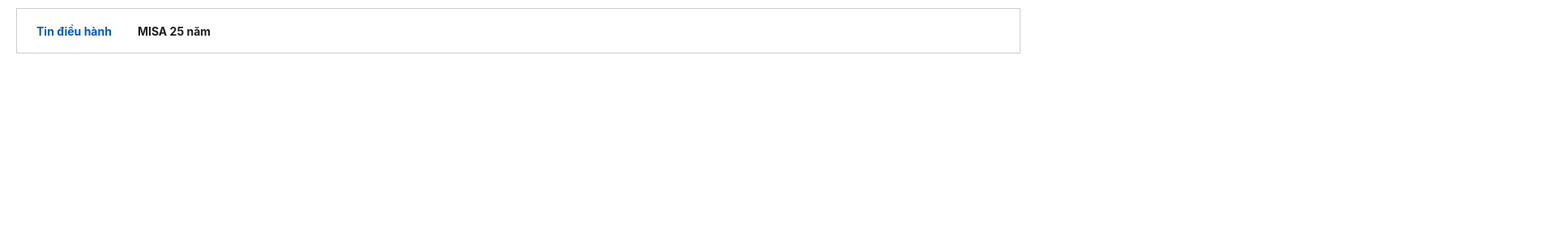
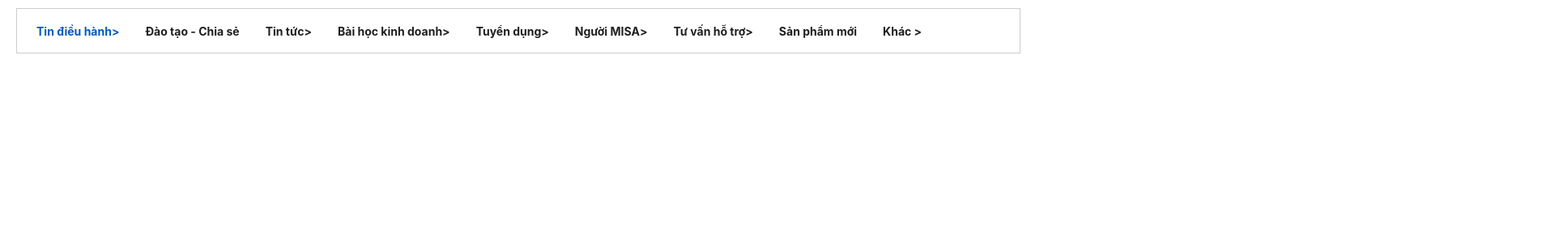
Before and after one commit to dungnt2khust/multi-level-menu, an Angular app: page / in a window 1280 px wide. Shown: the top 300 px of the page at 81% size, 1920 px wide, since content can reach past the window. Built offline with nearby package versions, Linux system fonts and the light colour scheme; what devextreme-angular would draw is missing.

Commit message:
2 files modified

```diff
--- a/src/app/app.component.html
+++ b/src/app/app.component.html
@@ -3,7 +3,7 @@
     class="w-100"
     [dataSource]="dataSource"
     [maxHeight]="300"
-    [buildTree]="true"
+    [buildTree]="buildTree"
     (optionChange)="optionChange($event)"
   ></app-multi-level-menu>
 </div>
--- a/src/app/app.component.ts
+++ b/src/app/app.component.ts
@@ -7,200 +7,201 @@ import { Component, VERSION } from '@angular/core';
 })
 export class AppComponent {
   name = 'Angular ' + VERSION.major;
+  buildTree = false;
+  // dataSource = [
+  //   {
+  //     Id: 1,
+  //     Name: 'Tin điều hành',
+  //   },
+  //   {
+  //     Id: 2,
+  //     Name: 'MISA 25 năm',
+  //     ParentId: 1,
+  //   },
+  // ];
+
   dataSource = [
     {
       Id: 1,
       Name: 'Tin điều hành',
+      Children: [
+        {
+          Id: 11,
+          Name: 'Phòng chống covid',
+          Children: [
+            {
+              Id: 11,
+              Name: 'Tiêm vaccin',
+              Children: [
+                {
+                  Id: 11,
+                  Name: 'Tiêm mũi 2',
+                },
+                {
+                  Id: 11,
+                  Name: 'Cập nhận trạng thái',
+                },
+              ],
+            },
+            {
+              Id: 11,
+              Name: 'Đeo khẩu trang',
+            },
+          ],
+        },
+        {
+          Id: 11,
+          Name: 'Giữ vệ sinh',
+        },
+        {
+          Id: 11,
+          Name: 'Tuân thủ nội quy',
+        },
+      ],
     },
     {
       Id: 2,
+      Name: 'Đào tạo - Chia sẻ',
+    },
+    {
+      Id: 3,
+      Name: 'Tin tức',
+      Children: [
+        {
+          Id: 11,
+          Name: 'Phòng chống covid',
+          Children: [
+            {
+              Id: 11,
+              Name: 'Tiêm vaccin',
+              Children: [
+                {
+                  Id: 11,
+                  Name: 'Tiêm mũi 2',
+                },
+                {
+                  Id: 11,
+                  Name: 'Cập nhận trạng thái',
+                },
+              ],
+            },
+            {
+              Id: 11,
+              Name: 'Đeo khẩu trang',
+            },
+          ],
+        },
+        {
+          Id: 11,
+          Name: 'Giữ vệ sinh',
+        },
+        {
+          Id: 11,
+          Name: 'Tuân thủ nội quy',
+        },
+      ],
+    },
+    {
+      Id: 4,
+      Name: 'Bài học kinh doanh',
+      Children: [
+        {
+          Id: 11,
+          Name: 'Tin điều hành 1',
+        },
+      ],
+    },
+    {
+      Id: 5,
+      Name: 'Tuyển dụng',
+      Children: [
+        {
+          Id: 11,
+          Name: 'Tin điều hành 1',
+        },
+      ],
+    },
+    {
+      Id: 6,
+      Name: 'Người MISA',
+      Children: [
+        {
+          Id: 11,
+          Name: 'Tin điều hành 1',
+        },
+      ],
+    },
+    {
+      Id: 7,
+      Name: 'Tư vấn hỗ trợ',
+      Children: [
+        {
+          Id: 11,
+          Name: 'Tin điều hành 1',
+        },
+      ],
+    },
+    {
+      Id: 8,
+      Name: 'Sản phẩm mới',
+    },
+    {
+      Id: 9,
+      Name: 'Design Thinking',
+    },
+    {
+      Id: 10,
+      Name: 'Hợp tác đào tạo',
+    },
+    {
+      Id: 11,
       Name: 'MISA 25 năm',
-      ParentId: 1,
+      Children: [
+        {
+          Id: 11,
+          Name: 'Tiêm vaccin',
+          Children: [
+            {
+              Id: 11,
+              Name: 'Tiêm mũi 2',
+            },
+            {
+              Id: 11,
+              Name: 'Cập nhận trạng thái',
+            },
+          ],
+        },
+        {
+          Id: 11,
+          Name: 'Đeo khẩu trang',
+        },
+      ],
+    },
+    {
+      Id: 12,
+      Name: 'Góc an ninh',
+    },
+    {
+      Id: 8,
+      Name: 'Sản phẩm mới',
+    },
+    {
+      Id: 9,
+      Name: 'Design Thinking',
+    },
+    {
+      Id: 10,
+      Name: 'Hợp tác đào tạo',
+    },
+    {
+      Id: 11,
+      Name: 'MISA 25 năm',
+    },
+    {
+      Id: 12,
+      Name: 'Góc an ninh',
     },
   ];
-
-  // dataSource = [
-  //   {
-  //     Id: 1,
-  //     Name: 'Tin điều hành',
-  //     Children: [
-  //       {
-  //         Id: 11,
-  //         Name: 'Phòng chống covid',
-  //         Children: [
-  //           {
-  //             Id: 11,
-  //             Name: 'Tiêm vaccin',
-  //             Children: [
-  //               {
-  //                 Id: 11,
-  //                 Name: 'Tiêm mũi 2',
-  //               },
-  //               {
-  //                 Id: 11,
-  //                 Name: 'Cập nhận trạng thái',
-  //               },
-  //             ],
-  //           },
-  //           {
-  //             Id: 11,
-  //             Name: 'Đeo khẩu trang',
-  //           },
-  //         ],
-  //       },
-  //       {
-  //         Id: 11,
-  //         Name: 'Giữ vệ sinh',
-  //       },
-  //       {
-  //         Id: 11,
-  //         Name: 'Tuân thủ nội quy',
-  //       },
-  //     ],
-  //   },
-  //   {
-  //     Id: 2,
-  //     Name: 'Đào tạo - Chia sẻ',
-  //   },
-  //   {
-  //     Id: 3,
-  //     Name: 'Tin tức',
-  //     Children: [
-  //       {
-  //         Id: 11,
-  //         Name: 'Phòng chống covid',
-  //         Children: [
-  //           {
-  //             Id: 11,
-  //             Name: 'Tiêm vaccin',
-  //             Children: [
-  //               {
-  //                 Id: 11,
-  //                 Name: 'Tiêm mũi 2',
-  //               },
-  //               {
-  //                 Id: 11,
-  //                 Name: 'Cập nhận trạng thái',
-  //               },
-  //             ],
-  //           },
-  //           {
-  //             Id: 11,
-  //             Name: 'Đeo khẩu trang',
-  //           },
-  //         ],
-  //       },
-  //       {
-  //         Id: 11,
-  //         Name: 'Giữ vệ sinh',
-  //       },
-  //       {
-  //         Id: 11,
-  //         Name: 'Tuân thủ nội quy',
-  //       },
-  //     ],
-  //   },
-  //   {
-  //     Id: 4,
-  //     Name: 'Bài học kinh doanh',
-  //     Children: [
-  //       {
-  //         Id: 11,
-  //         Name: 'Tin điều hành 1',
-  //       },
-  //     ],
-  //   },
-  //   {
-  //     Id: 5,
-  //     Name: 'Tuyển dụng',
-  //     Children: [
-  //       {
-  //         Id: 11,
-  //         Name: 'Tin điều hành 1',
-  //       },
-  //     ],
-  //   },
-  //   {
-  //     Id: 6,
-  //     Name: 'Người MISA',
-  //     Children: [
-  //       {
-  //         Id: 11,
-  //         Name: 'Tin điều hành 1',
-  //       },
-  //     ],
-  //   },
-  //   {
-  //     Id: 7,
-  //     Name: 'Tư vấn hỗ trợ',
-  //     Children: [
-  //       {
-  //         Id: 11,
-  //         Name: 'Tin điều hành 1',
-  //       },
-  //     ],
-  //   },
-  //   {
-  //     Id: 8,
-  //     Name: 'Sản phẩm mới',
-  //   },
-  //   {
-  //     Id: 9,
-  //     Name: 'Design Thinking',
-  //   },
-  //   {
-  //     Id: 10,
-  //     Name: 'Hợp tác đào tạo',
-  //   },
-  //   {
-  //     Id: 11,
-  //     Name: 'MISA 25 năm',
-  //     Children: [
-  //       {
-  //         Id: 11,
-  //         Name: 'Tiêm vaccin',
-  //         Children: [
-  //           {
-  //             Id: 11,
-  //             Name: 'Tiêm mũi 2',
-  //           },
-  //           {
-  //             Id: 11,
-  //             Name: 'Cập nhận trạng thái',
-  //           },
-  //         ],
-  //       },
-  //       {
-  //         Id: 11,
-  //         Name: 'Đeo khẩu trang',
-  //       },
-  //     ],
-  //   },
-  //   {
-  //     Id: 12,
-  //     Name: 'Góc an ninh',
-  //   },
-  //   {
-  //     Id: 8,
-  //     Name: 'Sản phẩm mới',
-  //   },
-  //   {
-  //     Id: 9,
-  //     Name: 'Design Thinking',
-  //   },
-  //   {
-  //     Id: 10,
-  //     Name: 'Hợp tác đào tạo',
-  //   },
-  //   {
-  //     Id: 11,
-  //     Name: 'MISA 25 năm',
-  //   },
-  //   {
-  //     Id: 12,
-  //     Name: 'Góc an ninh',
-  //   },
-  // ];
 
   optionChange(e) {
     console.log(e);
```
